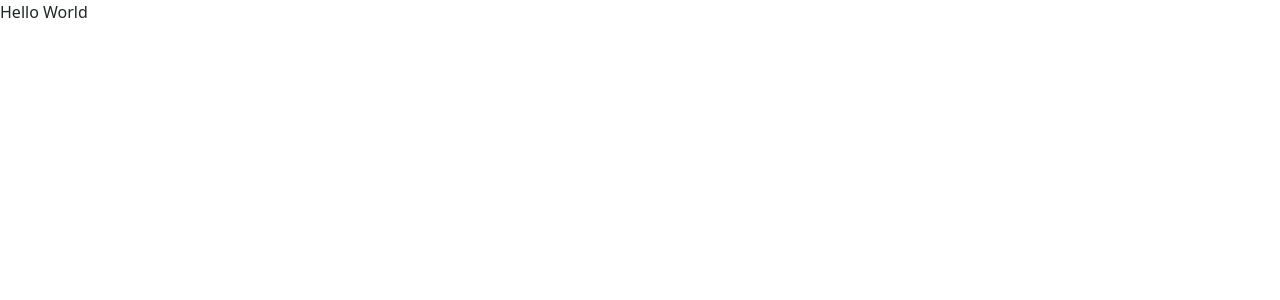
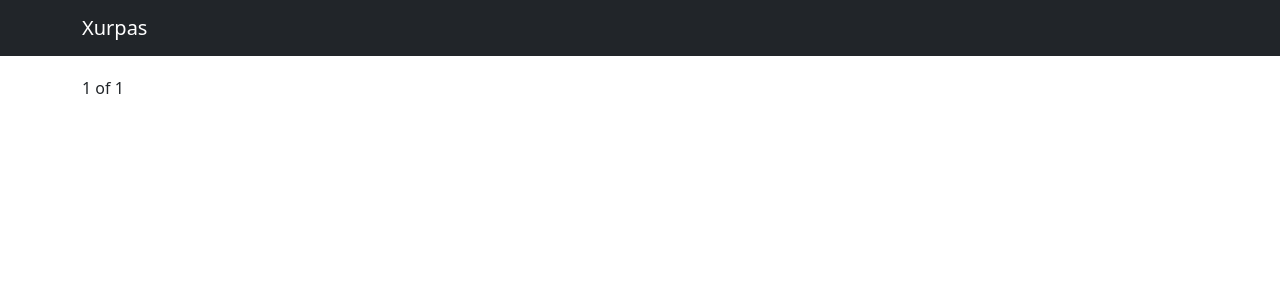
Before and after one commit to jrssnjn/xurpas-client, a React (Create React App) app: page / in a window 1280 px wide. Shown: the top 300 px of the page. Built offline with nearby package versions, Linux system fonts and the light colour scheme.

Commit message:
added navbar

```diff
--- a/src/App.js
+++ b/src/App.js
@@ -1,7 +1,18 @@
+import { Container, Row, Col, Navbar, Nav } from "react-bootstrap";
+import './default.css'
 function App() {
   return (
     <div className="App">
-      <header className="App-header">Hello World</header>
+      <Navbar bg="dark" variant="dark">
+        <Container>
+          <Navbar.Brand href="#home">Xurpas</Navbar.Brand>
+        </Container>
+      </Navbar>
+      <Container className="custom-container">
+        <Row>
+          <Col>1 of 1</Col>
+        </Row>
+      </Container>
     </div>
   );
 }
--- /dev/null
+++ b/src/default.css
@@ -0,0 +1,3 @@
+.custom-container {
+  margin-top: 20px;
+}
```
